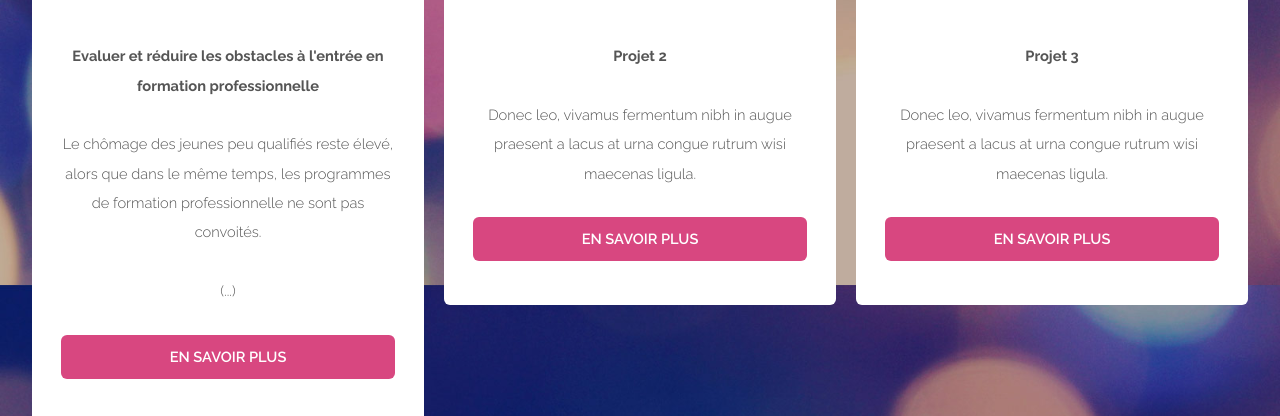
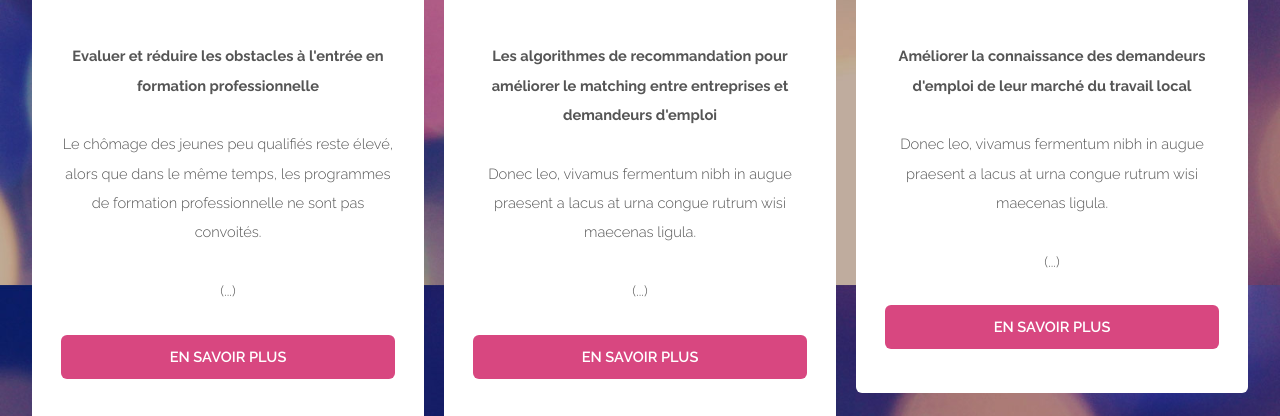
Before and after one commit to labormarketexperiments/experimentations-emploi.github.io, a plain HTML site: page index.html in a window 1280 px wide. Shown: the part 559-975 px from the top of the page. Drawn offline with Linux system fonts and the light colour scheme.

Commit message:
update pictures

```diff
--- a/index.html
+++ b/index.html
@@ -51,8 +51,8 @@
 								<li class="active"><a href="index.html">Accueil</a></li>
 								<li><a href="">Nos projets</a>
                                     <ul class="submenu">
-                                        <li><a href="project_1.html">Projet 1</a></li>
-                                        <li><a href="project_2.html">Projet 2</a></li>
+                                        <li><a href="project_1.html">Formation professionnelle</a></li>
+                                        <li><a href="project_2.html">Recommandations algorithmiques</a></li>
                                         <li><a href="project_3.html">Projet 3</a></li>
                                         <li><a href="project_4.html">Projet 4</a></li>
                                         <li><a href="project_5.html">Projet 5</a></li>
@@ -90,14 +90,16 @@
 								</section>
 								<section class="4u"> <a href="#" class="image featured"><img src="images/pic02.jpg" alt=""></a>
 									<div class="box">
-                                        <p><strong>Projet 2</strong></p>
+                                        <p><strong>Les algorithmes de recommandation pour améliorer le matching entre entreprises et demandeurs d'emploi</strong></p>
 										<p>Donec leo, vivamus fermentum nibh in augue praesent a lacus at urna congue rutrum  wisi maecenas ligula.</p>
+                                        <p>(...)</p>
 										<a href="project_2.html" class="button">En savoir plus</a> </div>
 								</section>
 								<section class="4u"> <a href="#" class="image featured"><img src="images/pic03.jpg" alt=""></a>
 									<div class="box">
-                                        <p><strong>Projet 3</strong></p>
+                                        <p><strong>Améliorer la connaissance des demandeurs d'emploi de leur marché du travail local</strong></p>
 										<p>Donec leo, vivamus fermentum nibh in augue praesent a lacus at urna congue rutrum  wisi maecenas ligula.</p>
+                                        <p>(...)</p>
 										<a href="project_3.html" class="button">En savoir plus</a> </div>
 								</section>
 							</div>
```
Also changed, not shown: images/pic01.jpg, images/pic011.jpg (added), images/pic02.jpg, images/pic022.jpg (added), images/pic03.jpg, images/pic03.png (added), images/pic033.jpg (added), 2 other files.
